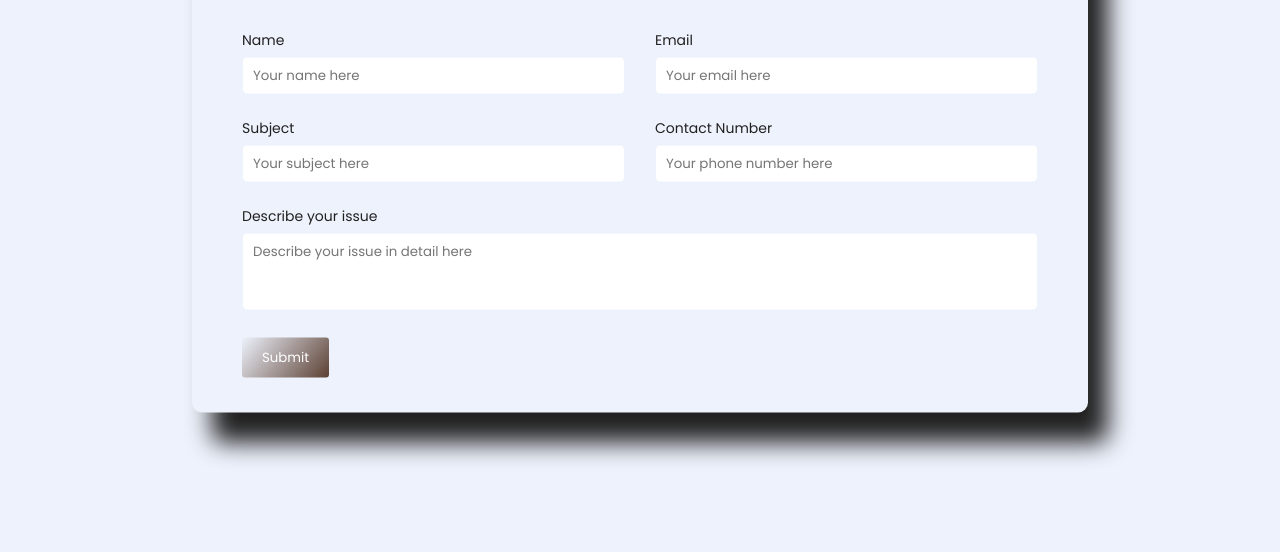
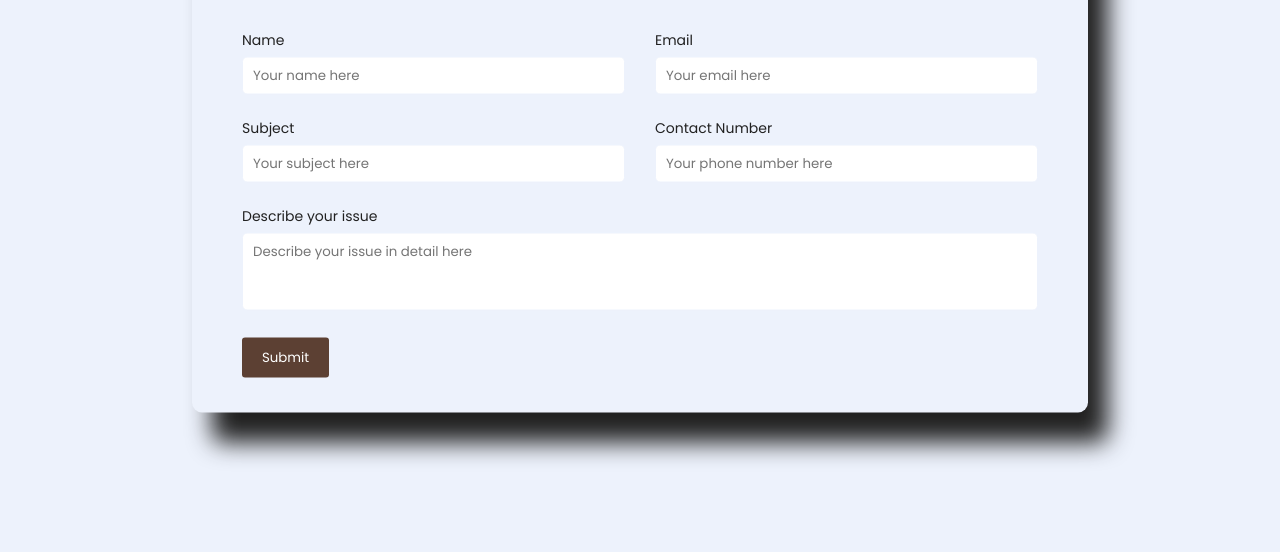
Before and after one commit to lanceg69420/project, a plain HTML site: page contact/contact.html in a window 1280 px wide. Shown: the part 246-798 px from the top of the page. Drawn offline with Linux system fonts and the light colour scheme.

Commit message:
Update style.css

```diff
--- a/contact/style.css
+++ b/contact/style.css
@@ -150,11 +150,7 @@ input:focus{
 button{
     border: none;
     padding: 10px 20px;
-    background: linear-gradient(
-        130deg,
-        var(--primary-color),
-        var(--tertiary-color)
-    );
+    background: var(--tertiary-color);
     color: #ffffff;
     border-radius: 3px;
 }
```
